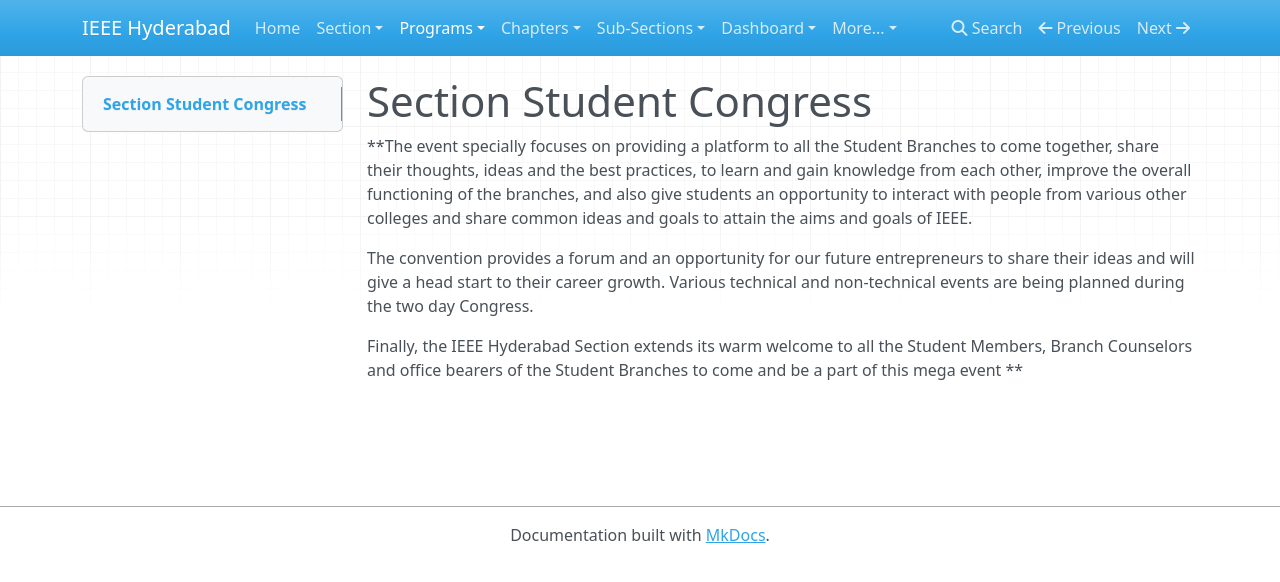
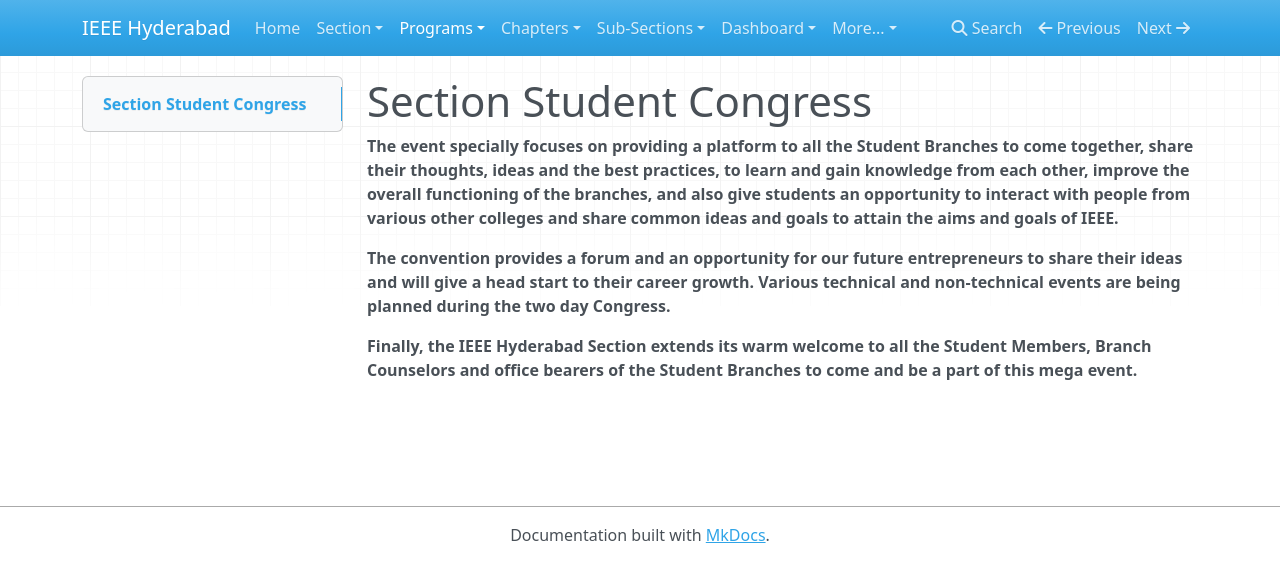
Before and after one commit to ieeehyd-website/2018, an MkDocs documentation site: the page built from website/docs/students/section-student-congress/ssc.md, in a window 1280 px wide. Shown: the top 582 px of the page. Built offline with MkDocs 1.6.1, drawn with Linux system fonts in a browser that asks for light colours; nearby versions of some CDN libraries; old or Windows-style settings are respelled for this version of MkDocs.

Commit message:
Update ssc.md

```diff
--- a/website/docs/students/section-student-congress/ssc.md
+++ b/website/docs/students/section-student-congress/ssc.md
@@ -1,7 +1,8 @@
-#Section Student Congress
 
-**The event specially focuses on providing a platform to all the Student Branches to come together, share their thoughts, ideas and the best practices, to learn and gain knowledge from each other, improve the overall functioning of the branches, and also give students an opportunity to interact with people from various other colleges and share common ideas and goals to attain the aims and goals of IEEE.
+# Section Student Congress
 
-The convention provides a forum and an opportunity for our future entrepreneurs to share their ideas and will give a head start to their career growth. Various technical and non-technical events are being planned during the two day Congress.
+**The event specially focuses on providing a platform to all the Student Branches to come together, share their thoughts, ideas and the best practices, to learn and gain knowledge from each other, improve the overall functioning of the branches, and also give students an opportunity to interact with people from various other colleges and share common ideas and goals to attain the aims and goals of IEEE.**
 
-Finally, the IEEE Hyderabad Section extends its warm welcome to all the Student Members, Branch Counselors and office bearers of the Student Branches to come and be a part of this mega event **
+**The convention provides a forum and an opportunity for our future entrepreneurs to share their ideas and will give a head start to their career growth. Various technical and non-technical events are being planned during the two day Congress.**
+
+**Finally, the IEEE Hyderabad Section extends its warm welcome to all the Student Members, Branch Counselors and office bearers of the Student Branches to come and be a part of this mega event.**
```
